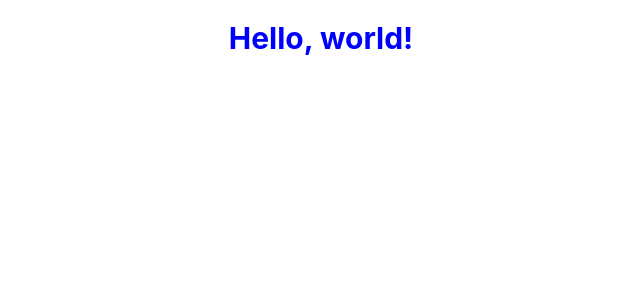
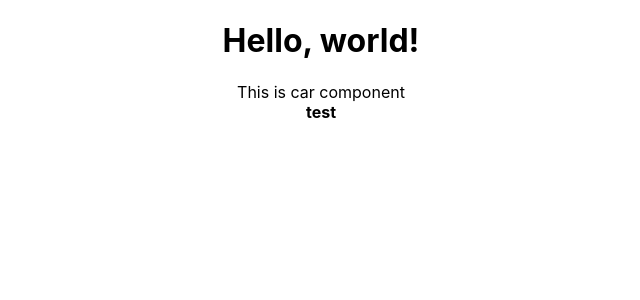
Before and after one commit to geliadonchak/SummerPractice, a React (Create React App) app in the folder react-theory/: page / in a window 1280 px wide. Shown: the top 300 px of the page, without its empty margins (319-959 px from the left). Built offline with nearby package versions, Linux system fonts and the light colour scheme.

Commit message:
learn component creation

```diff
--- a/react-theory/src/App.js
+++ b/react-theory/src/App.js
@@ -1,5 +1,6 @@
 import React, {Component} from 'react';
 import './App.css';
+import Car from './Car/Car'
 
 class App extends Component {
     render () {
@@ -9,7 +10,9 @@
 
         return (
             <div style={divStyle}>
-                <h1 style={{color: 'blue', fontSize: '30px'}}>Hello, world!</h1>
+                <h1 >Hello, world!</h1>
+
+                <Car />
             </div>
         );
     }
--- /dev/null
+++ b/react-theory/src/Car/Car.js
@@ -0,0 +1,37 @@
+import React from 'react'
+
+// function car() {
+//     return (
+//         <div>
+//             This is car component
+//             <strong>test</strong>
+//             <br />
+//         </div>
+//     )
+// }
+//
+// const car = () => {
+//     return (
+//         <div>
+//             This is car component
+//             <strong>test</strong>
+//             <br />
+//         </div>
+//     )
+// }
+
+// const car = () => (
+//     <div>
+//         This is car component
+//         <br />
+//         <strong>test</strong>
+//     </div>
+// )
+
+export default () => (
+    <div>
+        This is car component
+        <br />
+        <strong>test</strong>
+    </div>
+);
```
